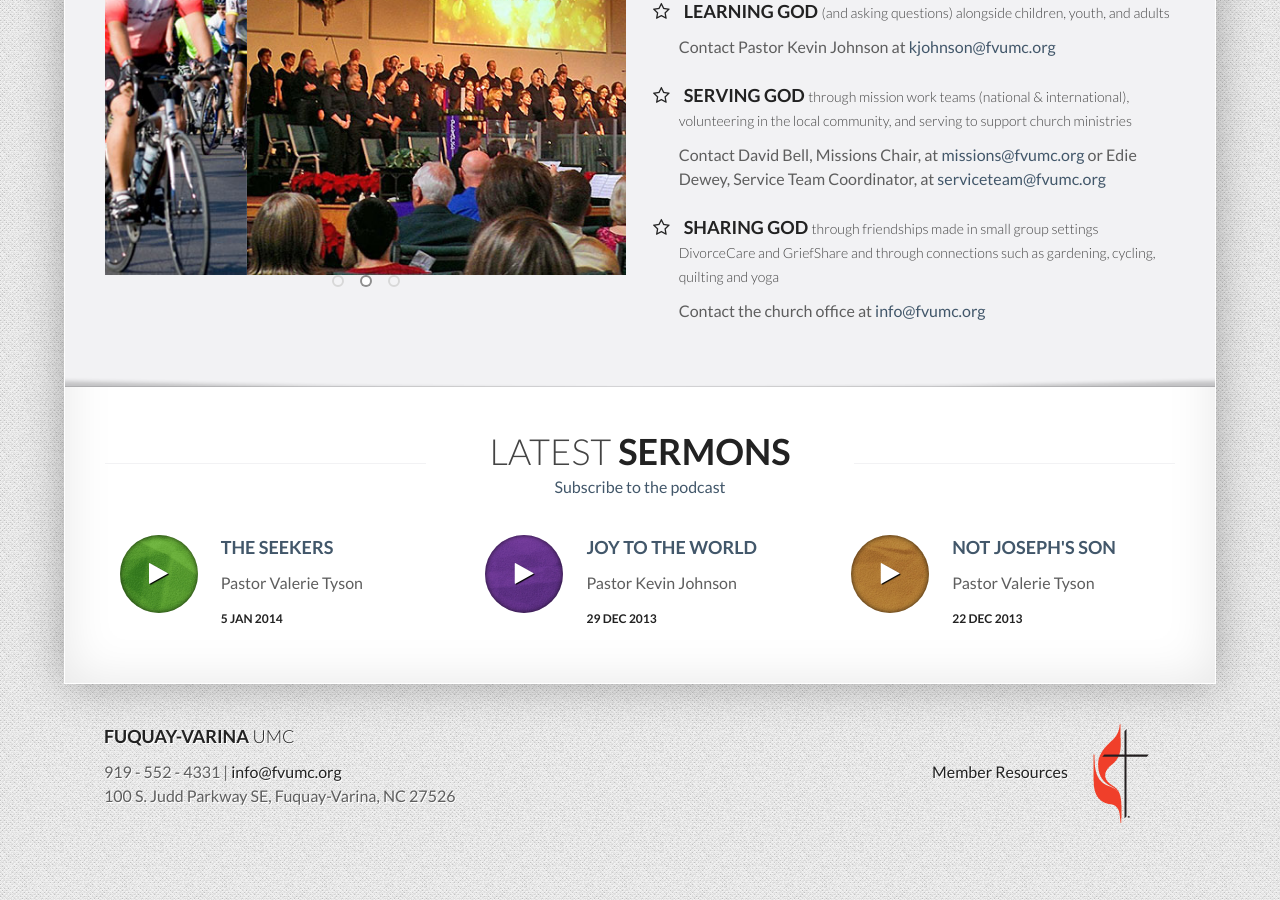
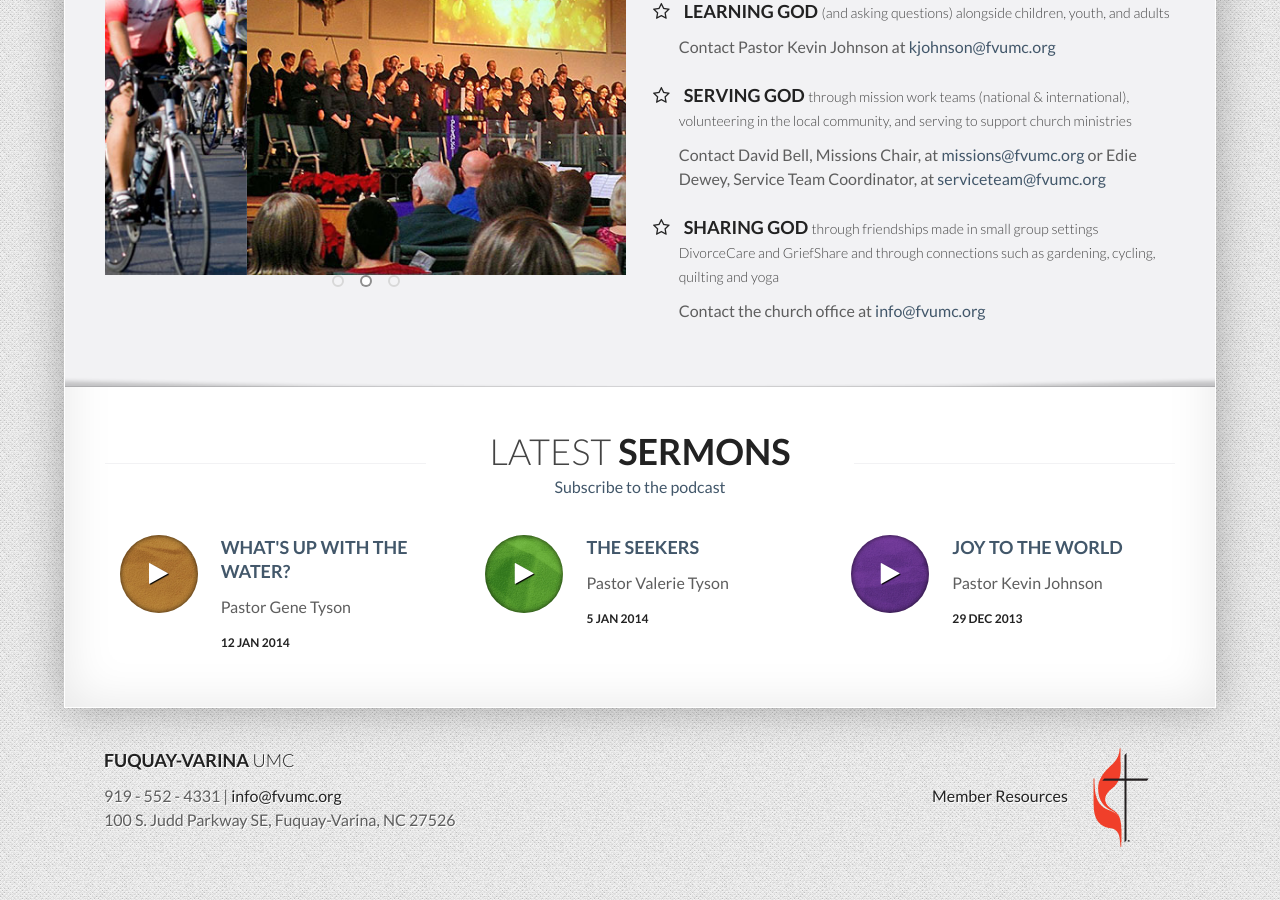
Before and after one commit to fvumc/fvumc.github.io, a Jekyll site: the page built from index.html, in a window 1280 px wide and 900 px high, scrolled down 2920 px. Built offline with Jekyll 4.4.1, drawn with Linux system fonts in a browser that asks for light colours; Markdown is read by kramdown in place of the engine named in the settings.

Commit message:
Sermons on homepage update

```diff
--- a/index.html
+++ b/index.html
@@ -242,6 +242,33 @@
               <div class="row-fluid">
                 <div class="span4">
                   <div class="round-box box-small">
+                    <a class="box-inner" href="http://audio.fvumc.org/01_12_2014_Whats_Up_With_The_Water.mp3">
+                      <img alt="some image" class="img-circle" src="images/Color-Block-Orange.jpg">
+                      <i class='icon-play'></i>
+                    </a>
+                  </div>
+                </div>
+                <div class="span8">
+                  <h3>
+                    <a href="http://audio.fvumc.org/01_12_2014_Whats_Up_With_The_Water.mp3">
+                       What's Up With The Water?
+                    </a>
+                  </h3>
+                  <p>
+                    Pastor Gene Tyson
+                  </p>
+                    <h5>
+                    12 Jan 2014
+                  </h5>
+                </div>
+              </div>
+            </li>
+
+
+            <li class="span4">
+              <div class="row-fluid">
+                <div class="span4">
+                  <div class="round-box box-small">
                     <a class="box-inner" href="http://audio.fvumc.org/01_05_2014_The_Seekers.mp3">
                       <img alt="some image" class="img-circle" src="images/Color-Block-Lime.jpg">
                       <i class='icon-play'></i>
@@ -291,35 +318,6 @@
               </div>
             </li>
 
-            <li class="span4">
-              <div class="row-fluid">
-                <div class="span4">
-                  <div class="round-box box-small">
-                    <a class="box-inner" href="http://audio.fvumc.org/12_22_2013-Not_Josephs_Son.mp3">
-                      <img alt="some image" class="img-circle" src="images/Color-Block-Orange.jpg">
-                      <i class='icon-play'></i>
-                    </a>
-                  </div>
-                </div>
-                <div class="span8">
-                  <h3>
-                    <a href="http://audio.fvumc.org/12_22_2013-Not_Josephs_Son.mp3">
-                       Not Joseph's Son
-                    </a>
-                  </h3>
-                  <p>
-                    Pastor Valerie Tyson
-                  </p>
-                    <h5>
-                    22 Dec 2013
-                  </h5>
-                </div>
-              </div>
-            </li>
-
-
-
-
 
           </ul>
         </div>
```
